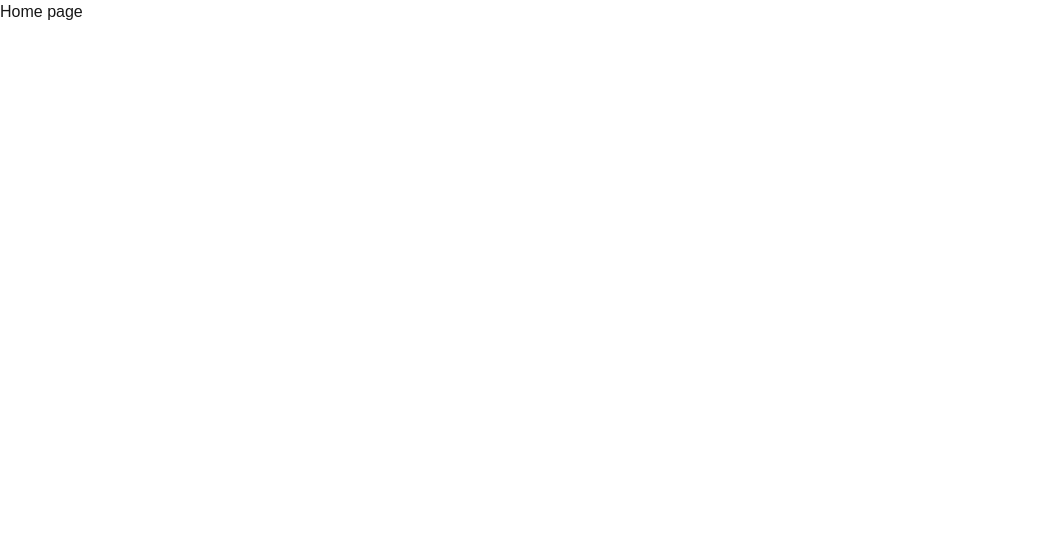
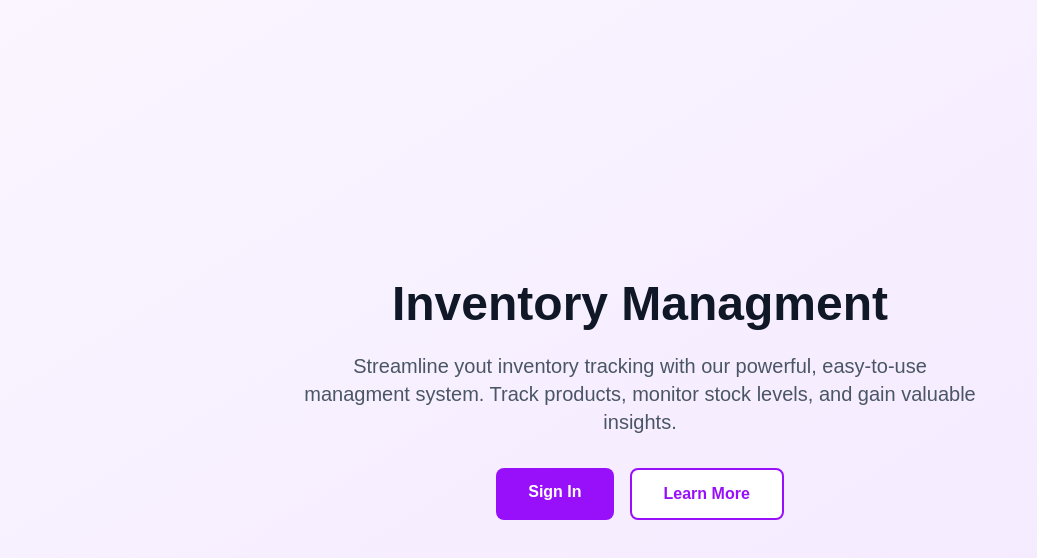
Before and after one commit to sanek57/inventory_managment, a Next.js app: page / in a window 1280 px wide. Shown: the top 558 px of the page, without its empty margins (0-1037 px from the left). Built offline with nearby package versions, Linux system fonts and the light colour scheme.

Commit message:
feat: init home page

```diff
--- a/app/page.tsx
+++ b/app/page.tsx
@@ -1,3 +1,34 @@
+import Link from 'next/link'
+
 export default function Home() {
-  return <>Home page</>
+  return (
+    <div className="min-h-screen bg-linear-to-br from-purple-50 to-purple-100 flex items-center justify-center">
+      <div className="container mx-auto px-4 py-16">
+        <div className="text-center">
+          <h1 className="text-5xl font-bold text-gray-900 mb-6">
+            Inventory Managment
+          </h1>
+          <p className="text-xl text-gray-600 mb-8 max-w-2xl mx-auto">
+            Streamline yout inventory tracking with our powerful, easy-to-use
+            managment system. Track products, monitor stock levels, and gain
+            valuable insights.
+          </p>
+          <div className="flex gap-4 justify-center">
+            <Link
+              href="/sign-in"
+              className="bg-purple-600 text-white px-8 py-3 rounded-lg font-semibold hover:bg-purple-700 transition-colors"
+            >
+              Sign In
+            </Link>
+            <Link
+              href="#"
+              className="bg-white text-purple-600 px-8 py-3 rounded-lg font-semibold border-2 border-purple-600 hover:bg-purple-50 transition-colors"
+            >
+              Learn More
+            </Link>
+          </div>
+        </div>
+      </div>
+    </div>
+  )
 }
```
